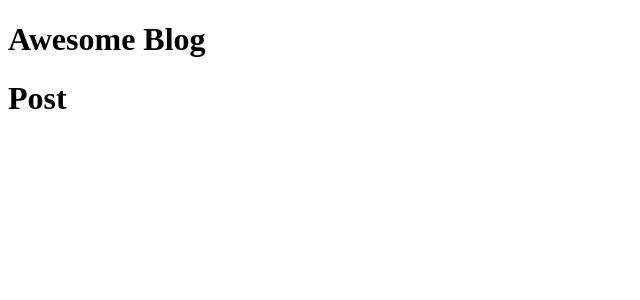
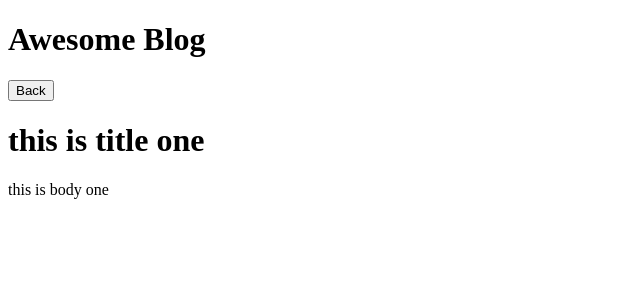
Before and after one commit to dibborah/ReactQueryCRUDProjectByCandDev, a React (Vite) app: page /post/1 in a window 1280 px wide. Shown: the top 300 px of the page, without its empty margins (0-640 px from the left). Built offline with nearby package versions, Linux system fonts and the light colour scheme; data requests are answered from the project's data file.

Commit message:
Able to fetch and and populate individual posts. Also added devtools in the mian.js (Application)

```diff
--- a/src/api/posts.jsx
+++ b/src/api/posts.jsx
@@ -2,3 +2,8 @@ export async function fetchPosts() {
     const response = await fetch("http://localhost:3000/posts");
     return response.json();
 }
+
+export async function fetchPost(id) {
+    const response = await fetch(`http://localhost:3000/posts/${id}`);
+    return response.json();
+}
--- a/src/main.jsx
+++ b/src/main.jsx
@@ -3,6 +3,7 @@ import ReactDOM from "react-dom/client";
 import App from "./App.jsx";
 import { BrowserRouter } from "react-router-dom";
 import { QueryClient, QueryClientProvider } from "@tanstack/react-query";
+import { ReactQueryDevtools } from "@tanstack/react-query-devtools";
 
 // create a client
 const queryClient = new QueryClient();
@@ -12,6 +13,7 @@ ReactDOM.createRoot(document.getElementById("root")).render(
     <BrowserRouter>
       <QueryClientProvider client={queryClient}>
         <App />
+        <ReactQueryDevtools initialIsOpen={false}/>
       </QueryClientProvider>
     </BrowserRouter>
   </React.StrictMode>
--- a/src/pages/Post.jsx
+++ b/src/pages/Post.jsx
@@ -1,7 +1,28 @@
+import { useQuery } from "@tanstack/react-query";
+import { useNavigate, useParams } from "react-router-dom";
+import { fetchPost } from "../api/posts";
+
 const Post = () => {
+  const navigate = useNavigate();
+  const { id } = useParams();
+  const {
+    isLoading,
+    isError,
+    data: post,
+    error,
+  } = useQuery({
+    queryKey: ["posts", id],
+    queryFn: () => fetchPost(id),
+  });
+
+  if (isLoading) return "...Loading";
+  if (isError) return `Error: ${error.message}`;
+
   return (
     <div>
-      <h1>Post</h1>
+      <button onClick={() => navigate("/")}>Back</button>
+      <h1>{post.title}</h1>
+      <p>{post.body}</p>
     </div>
   );
 };
```
